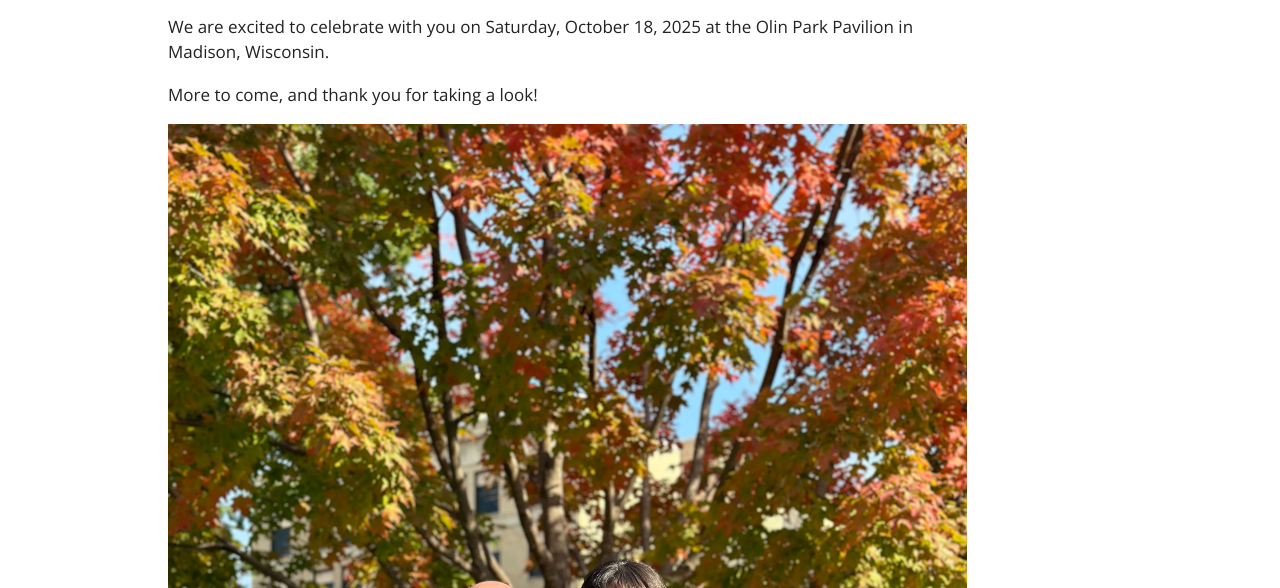
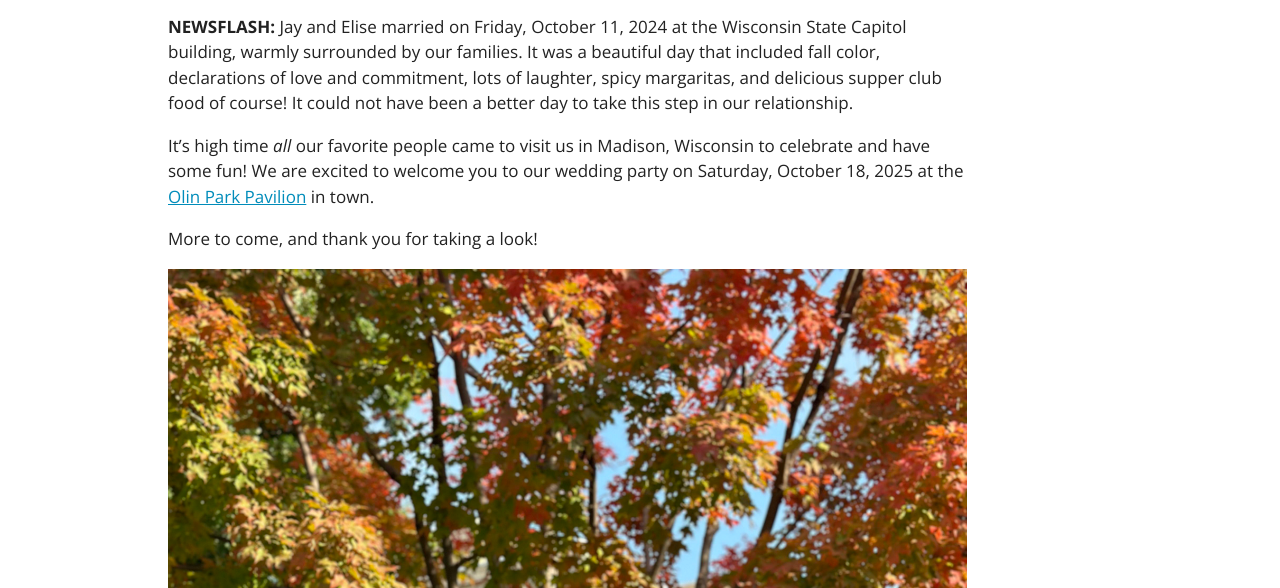
Before and after one commit to elisehinman/jay-elise-wedding-website, a plain HTML site: page docs/index.html in a window 1280 px wide. Shown: the part 212-800 px from the top of the page. Drawn offline with nearby package versions, Linux system fonts and the light colour scheme.

Commit message:
make updates to index.qmd

```diff
--- a/docs/index.html
+++ b/docs/index.html
@@ -130,7 +130,8 @@ ul.task-list li input[type="checkbox"] {
 
 <section id="welcome-to-our-wedding-celebration-website" class="level2">
 <h2 class="anchored" data-anchor-id="welcome-to-our-wedding-celebration-website">Welcome to our wedding celebration website!</h2>
-<p>We are excited to celebrate with you on Saturday, October 18, 2025 at the Olin Park Pavilion in Madison, Wisconsin.</p>
+<p><strong>NEWSFLASH:</strong> Jay and Elise married on Friday, October 11, 2024 at the Wisconsin State Capitol building, warmly surrounded by our families. It was a beautiful day that included fall color, declarations of love and commitment, lots of laughter, spicy margaritas, and delicious supper club food of course! It could not have been a better day to take this step in our relationship.</p>
+<p>It’s high time <em>all</em> our favorite people came to visit us in Madison, Wisconsin to celebrate and have some fun! We are excited to welcome you to our wedding party on Saturday, October 18, 2025 at the <a href="https://maps.app.goo.gl/PB7SEiL3QLn7Awah8">Olin Park Pavilion</a> in town.</p>
 <p>More to come, and thank you for taking a look!</p>
 <div class="quarto-figure quarto-figure-center">
 <figure class="figure">
```
